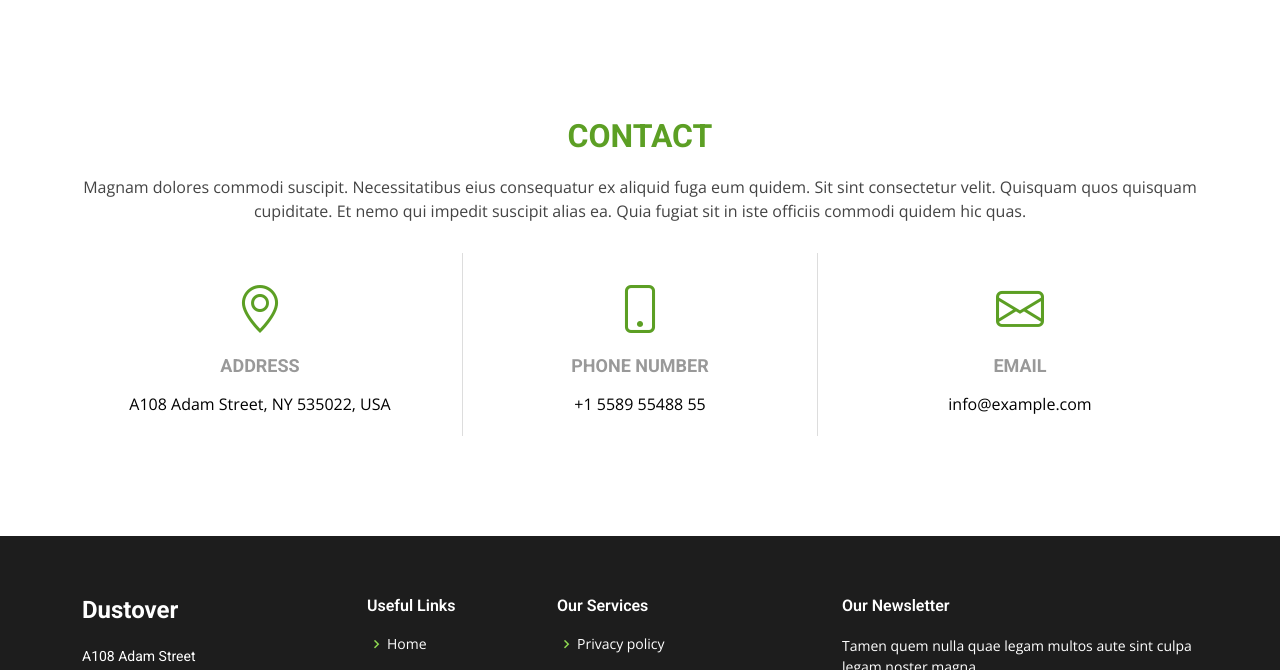
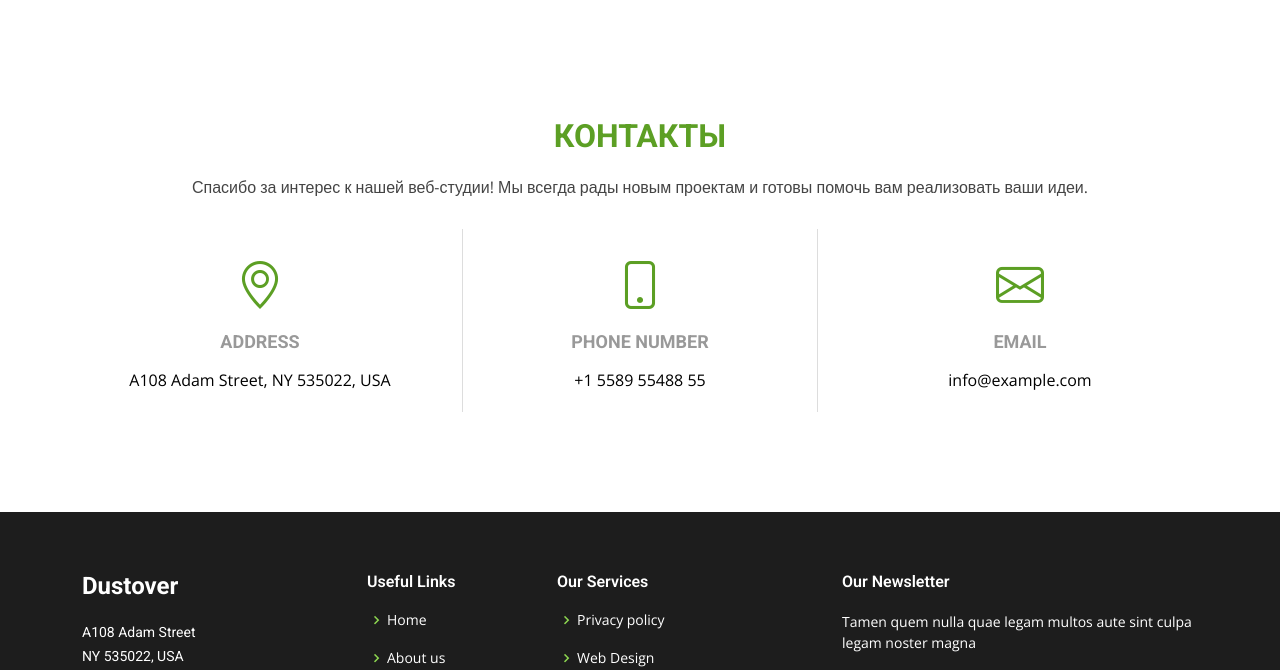
Before and after one commit to Dustover/dustover.ru, a plain HTML site: page index.html in a window 1280 px wide. Shown: the part 4128-4798 px from the top of the page. Drawn offline with nearby package versions, Linux system fonts and the light colour scheme; no server answers.

Commit message:
Update index.html

```diff
--- a/index.html
+++ b/index.html
@@ -426,8 +426,8 @@
       <div class="container">
 
         <div class="section-title">
-          <h2>Contact</h2>
-          <p>Magnam dolores commodi suscipit. Necessitatibus eius consequatur ex aliquid fuga eum quidem. Sit sint consectetur velit. Quisquam quos quisquam cupiditate. Et nemo qui impedit suscipit alias ea. Quia fugiat sit in iste officiis commodi quidem hic quas.</p>
+          <h2>Контакты</h2>
+          <p>Спасибо за интерес к нашей веб-студии! Мы всегда рады новым проектам и готовы помочь вам реализовать ваши идеи.</p>
         </div>
 
         <div class="row contact-info">
```
